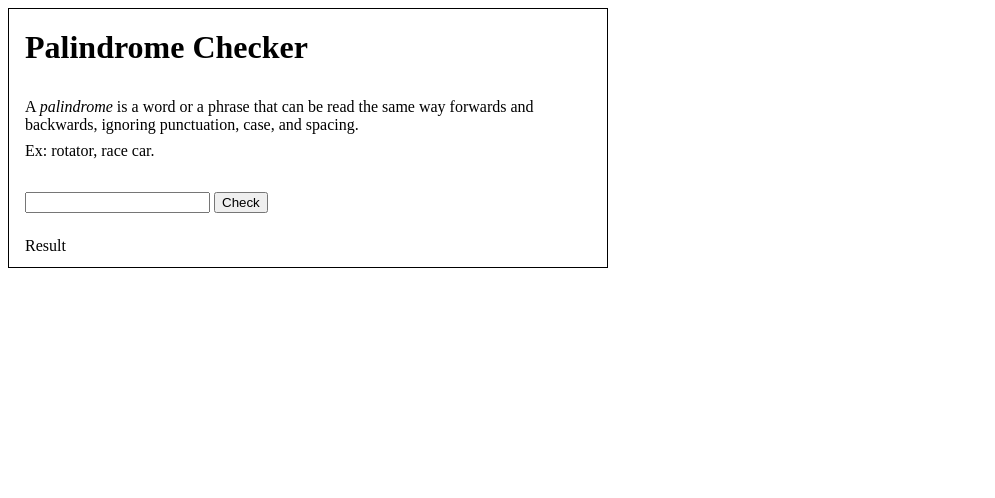
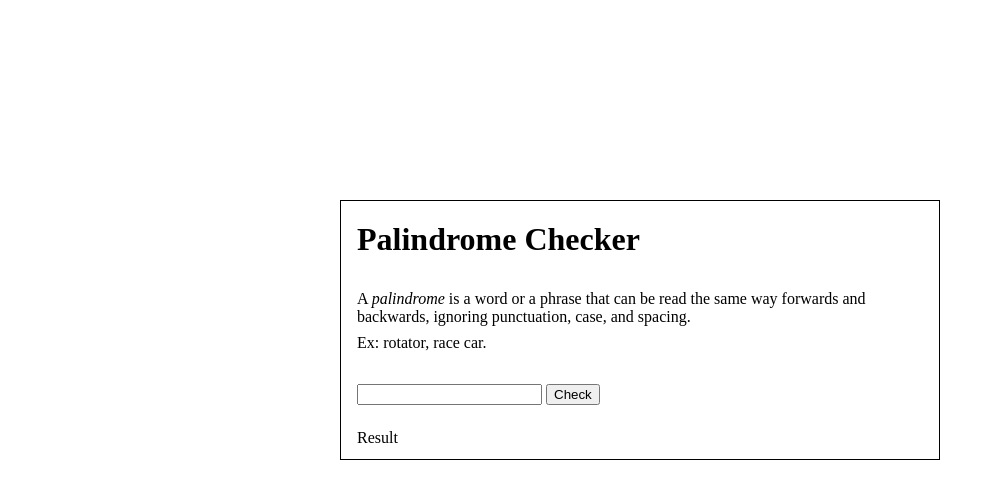
Before and after one commit to h4sitha/palindrome-checker, a plain HTML site: page index.html in a window 1280 px wide. Shown: the whole page, without its empty margins (0-995 px from the left). Drawn offline with Linux system fonts and the light colour scheme.

Commit message:
Center the main

```diff
--- a/styles.css
+++ b/styles.css
@@ -10,6 +10,7 @@ main {
     border: 1px solid black;
     width: clamp(18.75rem, 95%, 37.5rem);
     padding: 0.75rem 1rem;
+    margin: 25vh auto;
 }
 
 p {
```
